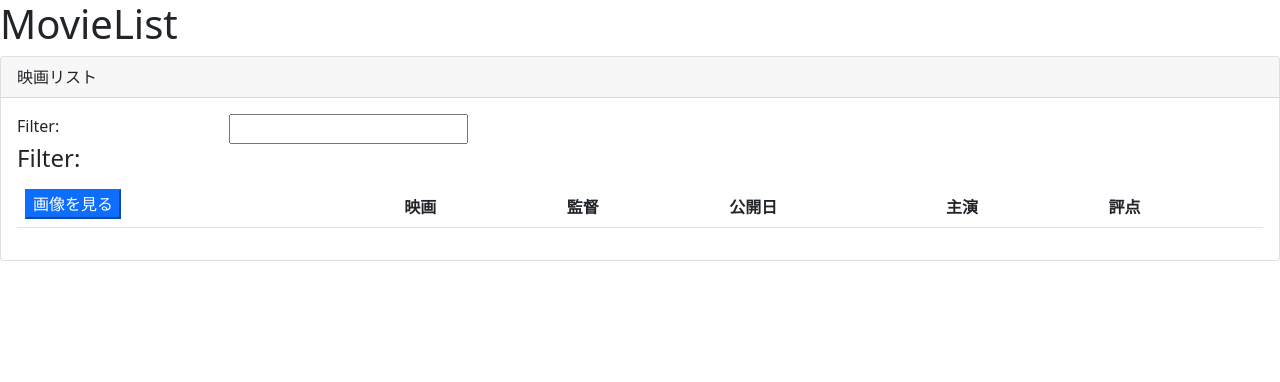
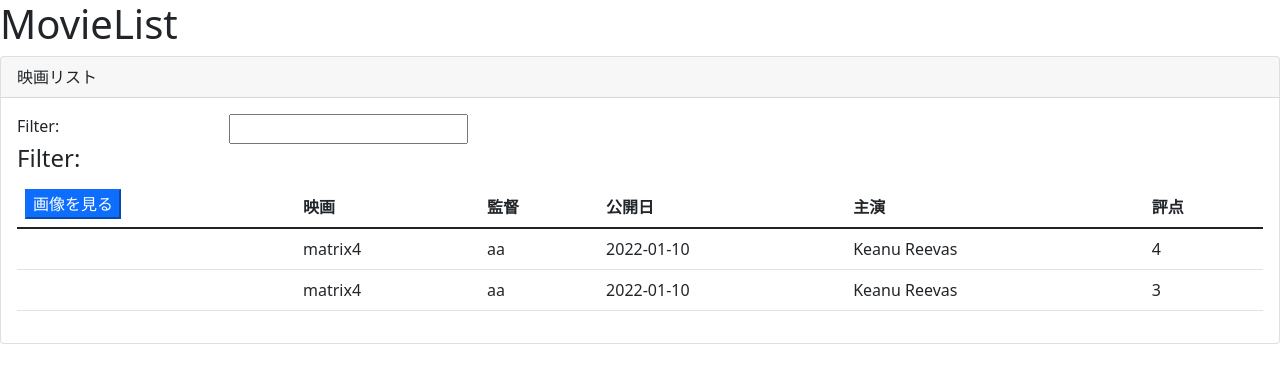
Before and after one commit to choi3049/angular-movielist, an Angular app: page / in a window 1280 px wide. Shown: the top 382 px of the page. Built offline with nearby package versions, Linux system fonts and the light colour scheme.

Commit message:
Create a movie list  ( *ngFor )

```diff
--- a/src/app/movies/movie-list.component.html
+++ b/src/app/movies/movie-list.component.html
@@ -26,7 +26,16 @@
             <th>評点</th>
           </tr>
         </thead>
-        <tbody></tbody>
+        <tbody>
+          <tr *ngFor="let movie of movies">
+            <td></td>
+            <td>{{ movie.name }}</td>
+            <td>{{ movie.director }}</td>
+            <td>{{ movie.releaseDate }}</td>
+            <td>{{ movie.actor }}</td>
+            <td>{{ movie.rate }}</td>
+          </tr>
+        </tbody>
       </table>
     </div>
   </div>
```
